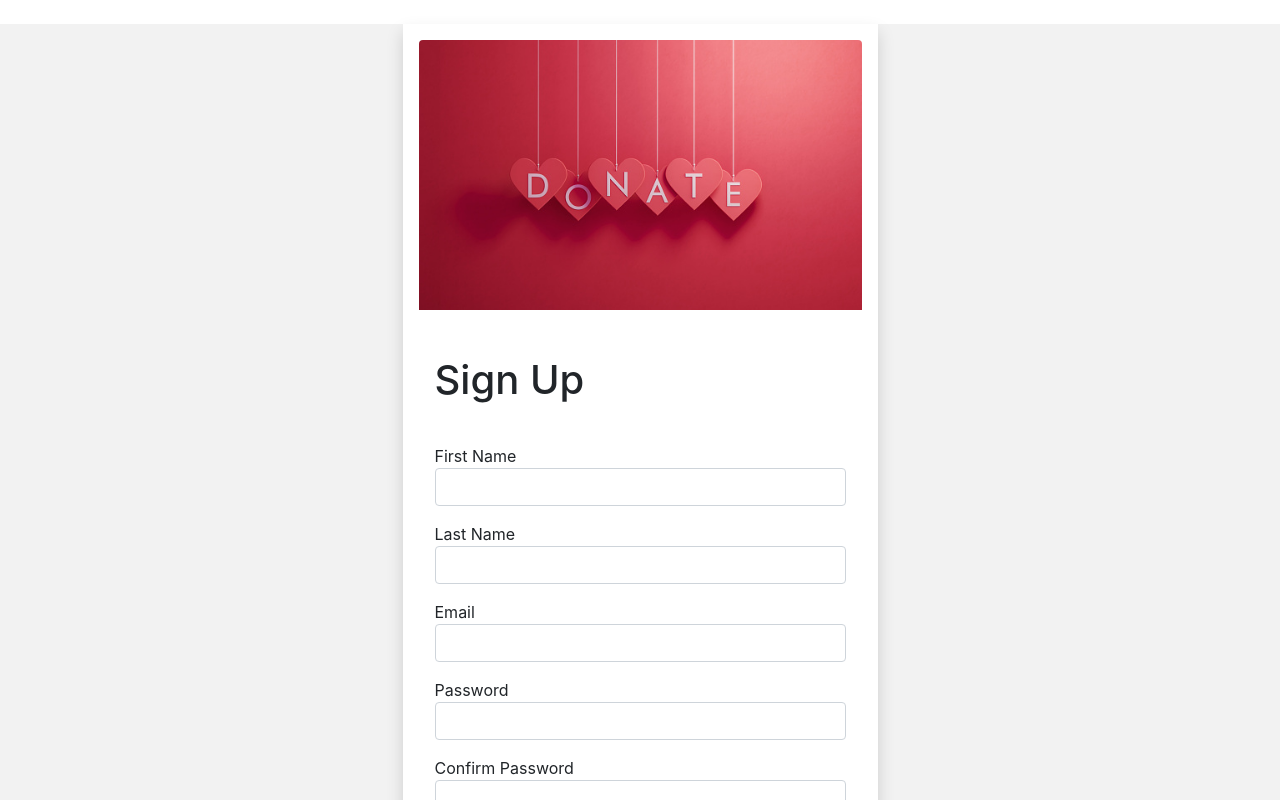
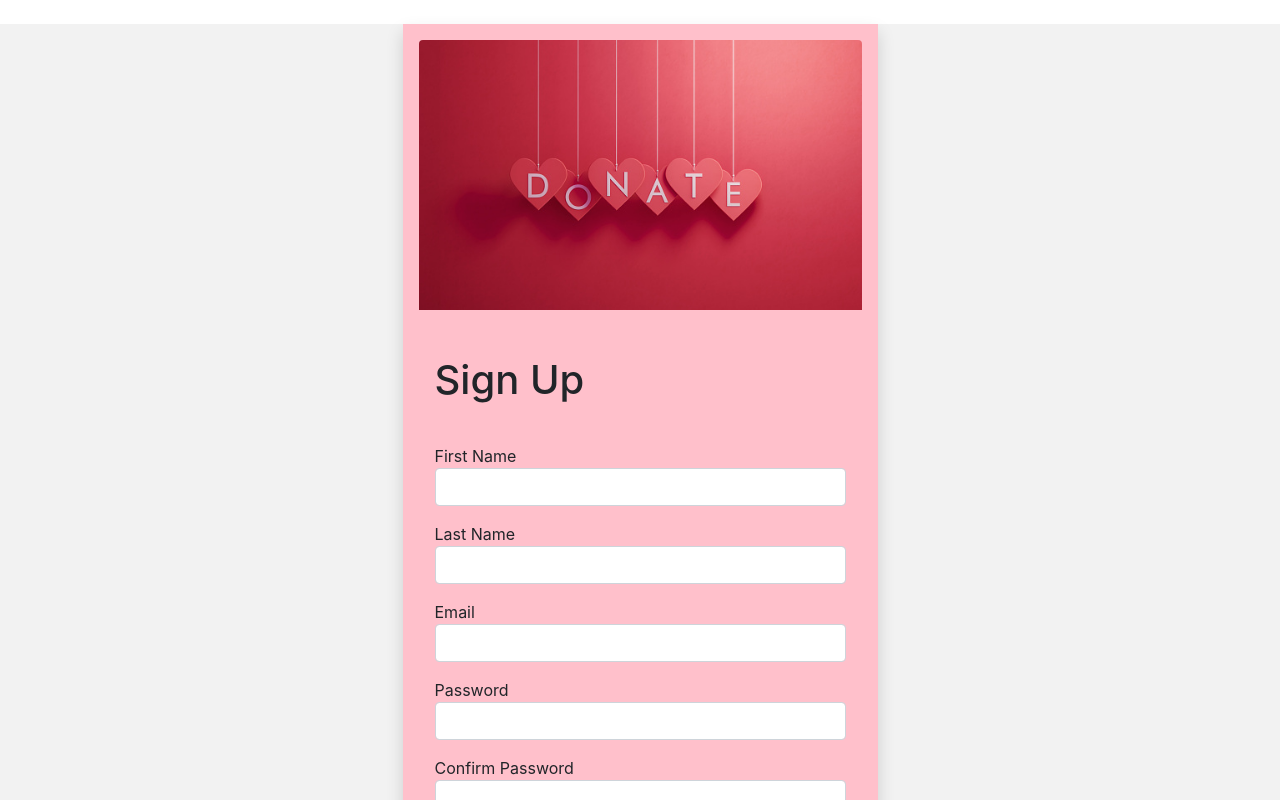
Before and after one commit to jenish8/blood-bank-frontend, a React (Create React App) app: page /register in a window 1280 px wide. Shown: the top 800 px of the page. Built offline with nearby package versions, Linux system fonts and the light colour scheme.

Commit message:
register page updated

```diff
--- a/src/components/Register.js
+++ b/src/components/Register.js
@@ -10,7 +10,7 @@ const Register = () => {
   return  <div style={{backgroundColor:"#f2f2f2", minHeight:"100vh"}}>
   <div className="container">
       <div className="row justify-content-center my-4">
-          <div className="col-md-7 col-lg-5 shadow p-3" style={{backgroundColor:"white"}}>
+          <div className="col-md-7 col-lg-5 shadow p-3" style={{backgroundColor:"pink"}}>
           <div className="rounded w-100"
                             style={{ backgroundImage: `url(${bloodcover})`, height: "300px", backgroundSize: "100%", backgroundRepeat: "no-repeat" }}>
                         </div>
```
